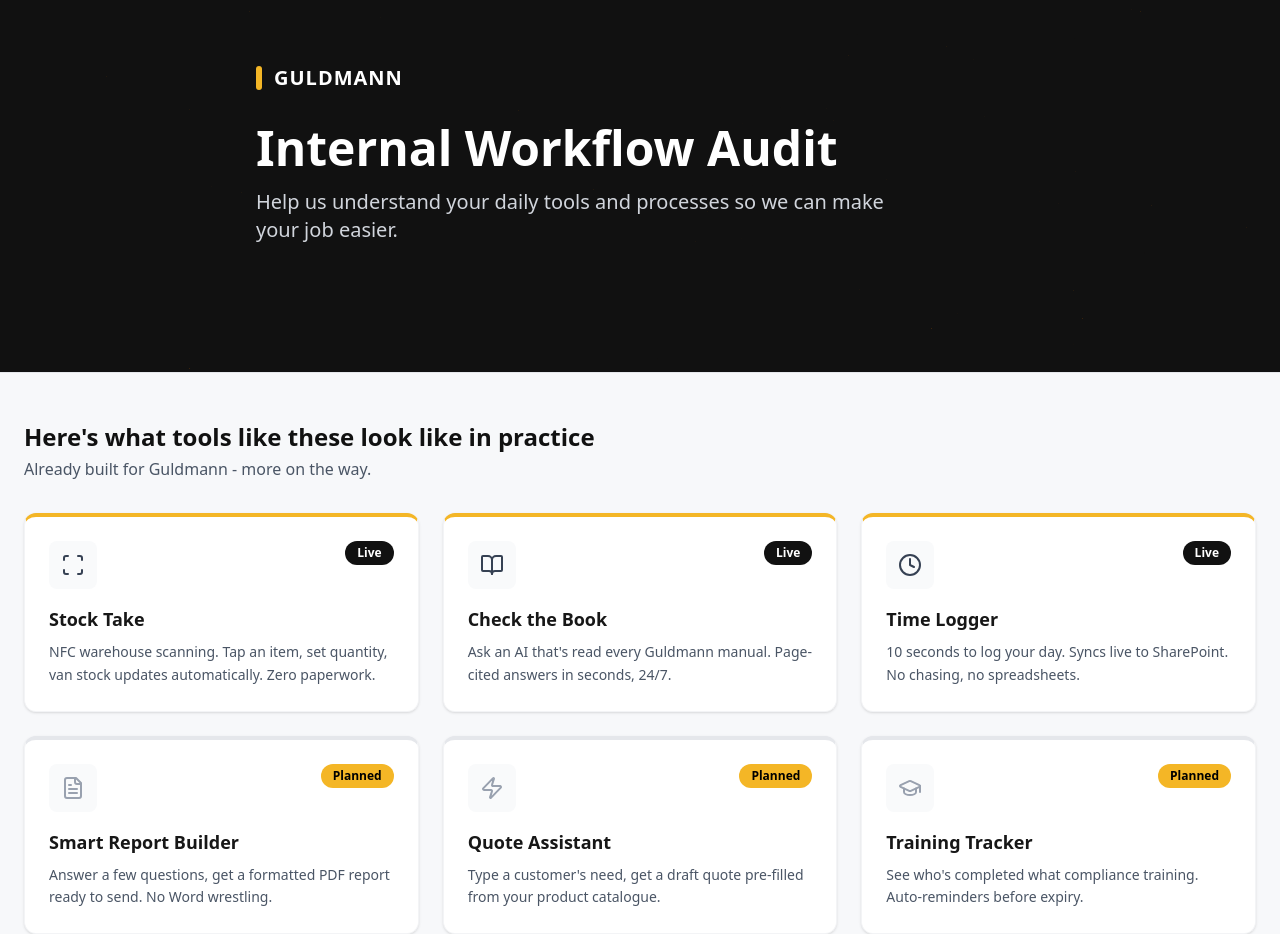
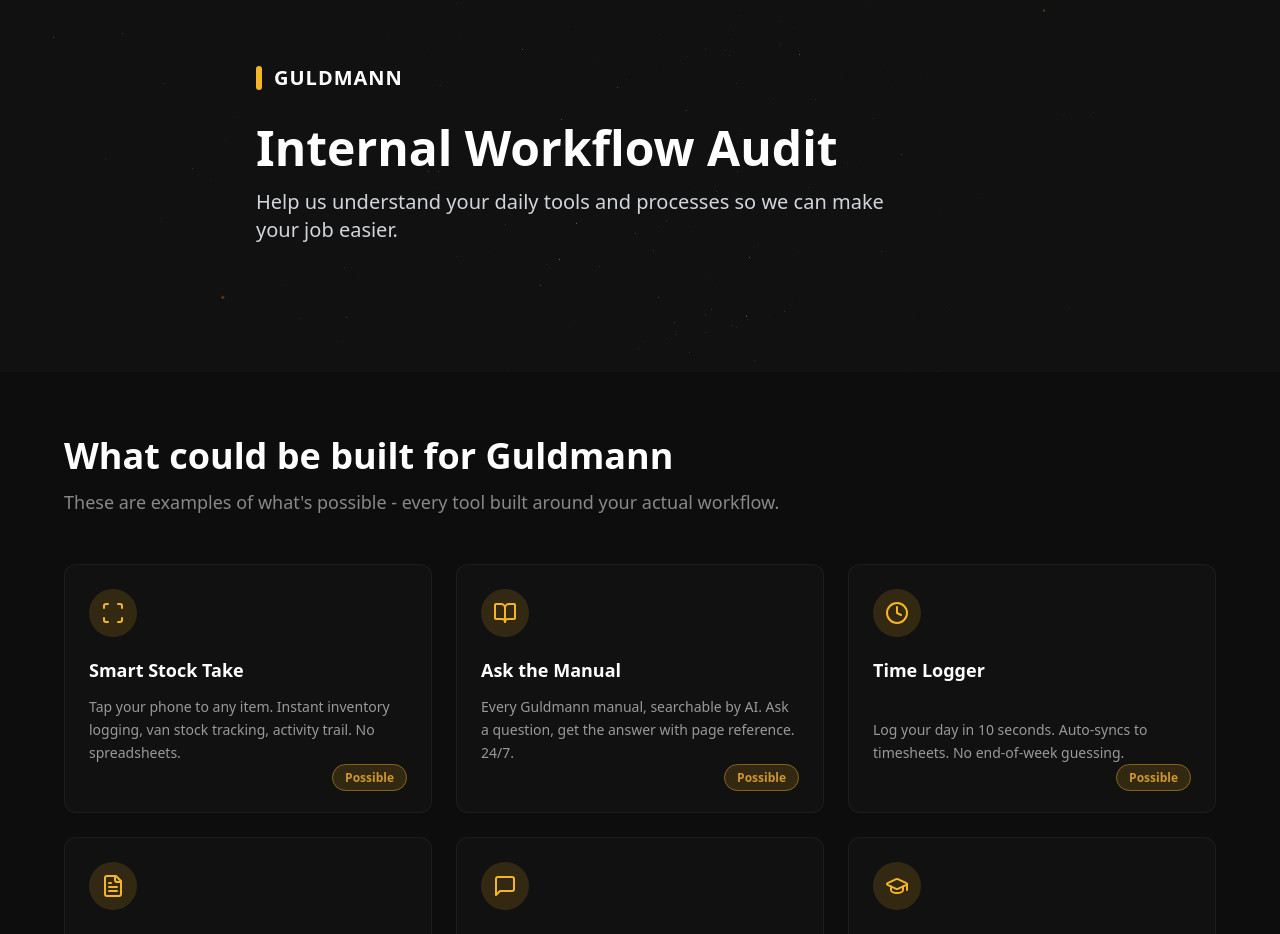
Before and after one commit to JoshOsborne1/josho-portfolio, a Next.js app: page /form in a window 1280 px wide. Shown: the top 934 px of the page. Built offline with nearby package versions, Linux system fonts and the light colour scheme.

Commit message:
pixel: bold tool cards, fix particles, all tools as possibilities

```diff
--- a/src/app/form/page.tsx
+++ b/src/app/form/page.tsx
@@ -2,7 +2,7 @@
 
 import { useState } from 'react';
 import { motion, AnimatePresence } from 'framer-motion';
-import { ChevronRight, ChevronLeft, Check, Loader2, Scan, BookOpen, Clock, FileText, Zap, GraduationCap, Lightbulb } from 'lucide-react';
+import { ChevronRight, ChevronLeft, Check, Loader2, Scan, BookOpen, Clock, FileText, Zap, GraduationCap, Lightbulb, MessageSquare } from 'lucide-react';
 import { GuldmannParticles } from '@/components/GuldmannParticles';
 
 // Reusable custom checkbox component
@@ -273,86 +273,170 @@
 
 
       {/* Inspiration Strip */}
-      <div className="w-full bg-[#F7F8FA] border-y border-gray-200 py-12 relative z-10">
-        <div className="max-w-7xl mx-auto px-6">
-          <div className="mb-8">
-            <h2 className="text-2xl font-bold text-[#111111]">Here's what tools like these look like in practice</h2>
-            <p className="text-gray-600 mt-1">Already built for Guldmann - more on the way.</p>
+      <div className="w-full bg-[#0D0D0D] py-16 px-6 relative z-10">
+        <div className="max-w-6xl mx-auto">
+          <div className="mb-12">
+            <h2 className="text-3xl md:text-4xl font-bold text-white mb-3">What could be built for Guldmann</h2>
+            <p className="text-[#888] text-lg">These are examples of what's possible - every tool built around your actual workflow.</p>
           </div>
 
-          <div className="flex overflow-x-auto pb-6 -mx-6 px-6 xl:mx-0 xl:px-0 gap-6 snap-x snap-mandatory scrollbar-hide xl:grid xl:grid-cols-3 xl:overflow-visible">
+          <div className="grid grid-cols-1 md:grid-cols-2 xl:grid-cols-3 gap-6">
 
-            {/* Real Tool 1 */}
-            <div className="min-w-[300px] xl:min-w-0 bg-white rounded-xl shadow-sm border border-gray-100 p-6 border-t-4 border-t-[#F4B626] snap-start flex-shrink-0 flex flex-col h-full">
-              <div className="flex items-start justify-between mb-4">
-                <div className="w-12 h-12 rounded-lg bg-gray-50 flex items-center justify-center">
-                  <Scan className="w-6 h-6 text-gray-700" />
+            {/* Tool 1 */}
+            <motion.div
+              initial={{ opacity: 0, y: 30 }}
+              animate={{ opacity: 1, y: 0 }}
+              transition={{ delay: 0 * 0.08, duration: 0.5 }}
+              whileHover={{
+                y: -8,
+                scale: 1.03,
+                boxShadow: '0 0 0 1px rgba(244,182,38,0.4), 0 20px 60px rgba(244,182,38,0.15)'
+              }}
+              className="bg-[#111111] rounded-xl p-6 border border-white/5 flex flex-col h-full relative group transition-all duration-250 ease-out"
+            >
+              <div className="flex items-start justify-between mb-5">
+                <div className="w-12 h-12 rounded-full bg-[#F4B626]/15 flex items-center justify-center group-hover:bg-[#F4B626] transition-colors duration-250">
+                  <Scan className="w-6 h-6 text-[#F4B626] group-hover:text-white transition-colors duration-250" />
                 </div>
-                <span className="px-3 py-1 bg-[#111111] text-white text-xs font-bold rounded-full">Live</span>
               </div>
-              <h3 className="text-lg font-bold mb-2">Stock Take</h3>
-              <p className="text-sm text-gray-600 leading-relaxed mt-auto">NFC warehouse scanning. Tap an item, set quantity, van stock updates automatically. Zero paperwork.</p>
+              <h3 className="text-[18px] font-bold text-white mb-3">Smart Stock Take</h3>
+              <p className="text-sm text-[#999] group-hover:text-[#ccc] leading-relaxed mt-auto transition-colors duration-250 mb-6">
+                Tap your phone to any item. Instant inventory logging, van stock tracking, activity trail. No spreadsheets.
+              </p>
+              <div className="absolute bottom-6 right-6">
+                <span className="px-3 py-1 bg-[#F4B626]/15 text-[#cd962b] border border-[#F4B626]/40 text-xs font-bold rounded-full">Possible</span>
               </div>
+            </motion.div>
 
-            {/* Real Tool 2 */}
-            <div className="min-w-[300px] xl:min-w-0 bg-white rounded-xl shadow-sm border border-gray-100 p-6 border-t-4 border-t-[#F4B626] snap-start flex-shrink-0 flex flex-col h-full">
-              <div className="flex items-start justify-between mb-4">
-                <div className="w-12 h-12 rounded-lg bg-gray-50 flex items-center justify-center">
-                  <BookOpen className="w-6 h-6 text-gray-700" />
+            {/* Tool 2 */}
+            <motion.div
+              initial={{ opacity: 0, y: 30 }}
+              animate={{ opacity: 1, y: 0 }}
+              transition={{ delay: 1 * 0.08, duration: 0.5 }}
+              whileHover={{
+                y: -8,
+                scale: 1.03,
+                boxShadow: '0 0 0 1px rgba(244,182,38,0.4), 0 20px 60px rgba(244,182,38,0.15)'
+              }}
+              className="bg-[#111111] rounded-xl p-6 border border-white/5 flex flex-col h-full relative group transition-all duration-250 ease-out"
+            >
+              <div className="flex items-start justify-between mb-5">
+                <div className="w-12 h-12 rounded-full bg-[#F4B626]/15 flex items-center justify-center group-hover:bg-[#F4B626] transition-colors duration-250">
+                  <BookOpen className="w-6 h-6 text-[#F4B626] group-hover:text-white transition-colors duration-250" />
                 </div>
-                <span className="px-3 py-1 bg-[#111111] text-white text-xs font-bold rounded-full">Live</span>
               </div>
-              <h3 className="text-lg font-bold mb-2">Check the Book</h3>
-              <p className="text-sm text-gray-600 leading-relaxed mt-auto">Ask an AI that's read every Guldmann manual. Page-cited answers in seconds, 24/7.</p>
+              <h3 className="text-[18px] font-bold text-white mb-3">Ask the Manual</h3>
+              <p className="text-sm text-[#999] group-hover:text-[#ccc] leading-relaxed mt-auto transition-colors duration-250 mb-6">
+                Every Guldmann manual, searchable by AI. Ask a question, get the answer with page reference. 24/7.
+              </p>
+              <div className="absolute bottom-6 right-6">
+                <span className="px-3 py-1 bg-[#F4B626]/15 text-[#cd962b] border border-[#F4B626]/40 text-xs font-bold rounded-full">Possible</span>
               </div>
+            </motion.div>
 
-            {/* Real Tool 3 */}
-            <div className="min-w-[300px] xl:min-w-0 bg-white rounded-xl shadow-sm border border-gray-100 p-6 border-t-4 border-t-[#F4B626] snap-start flex-shrink-0 flex flex-col h-full">
-              <div className="flex items-start justify-between mb-4">
-                <div className="w-12 h-12 rounded-lg bg-gray-50 flex items-center justify-center">
-                  <Clock className="w-6 h-6 text-gray-700" />
+            {/* Tool 3 */}
+            <motion.div
+              initial={{ opacity: 0, y: 30 }}
+              animate={{ opacity: 1, y: 0 }}
+              transition={{ delay: 2 * 0.08, duration: 0.5 }}
+              whileHover={{
+                y: -8,
+                scale: 1.03,
+                boxShadow: '0 0 0 1px rgba(244,182,38,0.4), 0 20px 60px rgba(244,182,38,0.15)'
+              }}
+              className="bg-[#111111] rounded-xl p-6 border border-white/5 flex flex-col h-full relative group transition-all duration-250 ease-out"
+            >
+              <div className="flex items-start justify-between mb-5">
+                <div className="w-12 h-12 rounded-full bg-[#F4B626]/15 flex items-center justify-center group-hover:bg-[#F4B626] transition-colors duration-250">
+                  <Clock className="w-6 h-6 text-[#F4B626] group-hover:text-white transition-colors duration-250" />
                 </div>
-                <span className="px-3 py-1 bg-[#111111] text-white text-xs font-bold rounded-full">Live</span>
               </div>
-              <h3 className="text-lg font-bold mb-2">Time Logger</h3>
-              <p className="text-sm text-gray-600 leading-relaxed mt-auto">10 seconds to log your day. Syncs live to SharePoint. No chasing, no spreadsheets.</p>
+              <h3 className="text-[18px] font-bold text-white mb-3">Time Logger</h3>
+              <p className="text-sm text-[#999] group-hover:text-[#ccc] leading-relaxed mt-auto transition-colors duration-250 mb-6">
+                Log your day in 10 seconds. Auto-syncs to timesheets. No end-of-week guessing.
+              </p>
+              <div className="absolute bottom-6 right-6">
+                <span className="px-3 py-1 bg-[#F4B626]/15 text-[#cd962b] border border-[#F4B626]/40 text-xs font-bold rounded-full">Possible</span>
               </div>
+            </motion.div>
 
-            {/* Possible Tool 1 */}
-            <div className="min-w-[300px] xl:min-w-0 bg-white rounded-xl shadow-sm border border-gray-100 p-6 border-t-4 border-t-gray-200 snap-start flex-shrink-0 flex flex-col h-full relative overflow-hidden group hover:border-t-[#F4B626] transition-colors">
-              <div className="flex items-start justify-between mb-4 relative z-10">
-                <div className="w-12 h-12 rounded-lg bg-gray-50 flex items-center justify-center group-hover:bg-gray-100 transition-colors">
-                  <FileText className="w-6 h-6 text-gray-400 group-hover:text-gray-700 transition-colors" />
+            {/* Tool 4 */}
+            <motion.div
+              initial={{ opacity: 0, y: 30 }}
+              animate={{ opacity: 1, y: 0 }}
+              transition={{ delay: 3 * 0.08, duration: 0.5 }}
+              whileHover={{
+                y: -8,
+                scale: 1.03,
+                boxShadow: '0 0 0 1px rgba(244,182,38,0.4), 0 20px 60px rgba(244,182,38,0.15)'
+              }}
+              className="bg-[#111111] rounded-xl p-6 border border-white/5 flex flex-col h-full relative group transition-all duration-250 ease-out"
+            >
+              <div className="flex items-start justify-between mb-5">
+                <div className="w-12 h-12 rounded-full bg-[#F4B626]/15 flex items-center justify-center group-hover:bg-[#F4B626] transition-colors duration-250">
+                  <FileText className="w-6 h-6 text-[#F4B626] group-hover:text-white transition-colors duration-250" />
                 </div>
-                <span className="px-3 py-1 bg-[#F4B626] text-black text-xs font-bold rounded-full">Planned</span>
               </div>
-              <h3 className="text-lg font-bold mb-2 relative z-10">Smart Report Builder</h3>
-              <p className="text-sm text-gray-600 leading-relaxed mt-auto relative z-10">Answer a few questions, get a formatted PDF report ready to send. No Word wrestling.</p>
+              <h3 className="text-[18px] font-bold text-white mb-3">Report Builder</h3>
+              <p className="text-sm text-[#999] group-hover:text-[#ccc] leading-relaxed mt-auto transition-colors duration-250 mb-6">
+                Answer a few questions, get a formatted PDF report ready to send. No more Word wrestling.
+              </p>
+              <div className="absolute bottom-6 right-6">
+                <span className="px-3 py-1 bg-[#F4B626]/15 text-[#cd962b] border border-[#F4B626]/40 text-xs font-bold rounded-full">Possible</span>
               </div>
+            </motion.div>
 
-            {/* Possible Tool 2 */}
-            <div className="min-w-[300px] xl:min-w-0 bg-white rounded-xl shadow-sm border border-gray-100 p-6 border-t-4 border-t-gray-200 snap-start flex-shrink-0 flex flex-col h-full relative overflow-hidden group hover:border-t-[#F4B626] transition-colors">
-              <div className="flex items-start justify-between mb-4 relative z-10">
-                <div className="w-12 h-12 rounded-lg bg-gray-50 flex items-center justify-center group-hover:bg-gray-100 transition-colors">
-                  <Zap className="w-6 h-6 text-gray-400 group-hover:text-gray-700 transition-colors" />
+            {/* Tool 5 */}
+            <motion.div
+              initial={{ opacity: 0, y: 30 }}
+              animate={{ opacity: 1, y: 0 }}
+              transition={{ delay: 4 * 0.08, duration: 0.5 }}
+              whileHover={{
+                y: -8,
+                scale: 1.03,
+                boxShadow: '0 0 0 1px rgba(244,182,38,0.4), 0 20px 60px rgba(244,182,38,0.15)'
+              }}
+              className="bg-[#111111] rounded-xl p-6 border border-white/5 flex flex-col h-full relative group transition-all duration-250 ease-out"
+            >
+              <div className="flex items-start justify-between mb-5">
+                <div className="w-12 h-12 rounded-full bg-[#F4B626]/15 flex items-center justify-center group-hover:bg-[#F4B626] transition-colors duration-250">
+                  <MessageSquare className="w-6 h-6 text-[#F4B626] group-hover:text-white transition-colors duration-250" />
                 </div>
-                <span className="px-3 py-1 bg-[#F4B626] text-black text-xs font-bold rounded-full">Planned</span>
               </div>
-              <h3 className="text-lg font-bold mb-2 relative z-10">Quote Assistant</h3>
-              <p className="text-sm text-gray-600 leading-relaxed mt-auto relative z-10">Type a customer's need, get a draft quote pre-filled from your product catalogue.</p>
+              <h3 className="text-[18px] font-bold text-white mb-3">Quote Assistant</h3>
+              <p className="text-sm text-[#999] group-hover:text-[#ccc] leading-relaxed mt-auto transition-colors duration-250 mb-6">
+                Type a customer's need, get a pre-filled draft quote from the product catalogue. Done in minutes.
+              </p>
+              <div className="absolute bottom-6 right-6">
+                <span className="px-3 py-1 bg-[#F4B626]/15 text-[#cd962b] border border-[#F4B626]/40 text-xs font-bold rounded-full">Possible</span>
               </div>
+            </motion.div>
 
-            {/* Possible Tool 3 */}
-            <div className="min-w-[300px] xl:min-w-0 bg-white rounded-xl shadow-sm border border-gray-100 p-6 border-t-4 border-t-gray-200 snap-start flex-shrink-0 flex flex-col h-full relative overflow-hidden group hover:border-t-[#F4B626] transition-colors">
-              <div className="flex items-start justify-between mb-4 relative z-10">
-                <div className="w-12 h-12 rounded-lg bg-gray-50 flex items-center justify-center group-hover:bg-gray-100 transition-colors">
-                  <GraduationCap className="w-6 h-6 text-gray-400 group-hover:text-gray-700 transition-colors" />
+            {/* Tool 6 */}
+            <motion.div
+              initial={{ opacity: 0, y: 30 }}
+              animate={{ opacity: 1, y: 0 }}
+              transition={{ delay: 5 * 0.08, duration: 0.5 }}
+              whileHover={{
+                y: -8,
+                scale: 1.03,
+                boxShadow: '0 0 0 1px rgba(244,182,38,0.4), 0 20px 60px rgba(244,182,38,0.15)'
+              }}
+              className="bg-[#111111] rounded-xl p-6 border border-white/5 flex flex-col h-full relative group transition-all duration-250 ease-out"
+            >
+              <div className="flex items-start justify-between mb-5">
+                <div className="w-12 h-12 rounded-full bg-[#F4B626]/15 flex items-center justify-center group-hover:bg-[#F4B626] transition-colors duration-250">
+                  <GraduationCap className="w-6 h-6 text-[#F4B626] group-hover:text-white transition-colors duration-250" />
                 </div>
-                <span className="px-3 py-1 bg-[#F4B626] text-black text-xs font-bold rounded-full">Planned</span>
               </div>
-              <h3 className="text-lg font-bold mb-2 relative z-10">Training Tracker</h3>
-              <p className="text-sm text-gray-600 leading-relaxed mt-auto relative z-10">See who's completed what compliance training. Auto-reminders before expiry.</p>
+              <h3 className="text-[18px] font-bold text-white mb-3">Training Tracker</h3>
+              <p className="text-sm text-[#999] group-hover:text-[#ccc] leading-relaxed mt-auto transition-colors duration-250 mb-6">
+                See team compliance at a glance. Auto-reminders before expiry. Nothing falls through the cracks.
+              </p>
+              <div className="absolute bottom-6 right-6">
+                <span className="px-3 py-1 bg-[#F4B626]/15 text-[#cd962b] border border-[#F4B626]/40 text-xs font-bold rounded-full">Possible</span>
               </div>
+            </motion.div>
 
           </div>
         </div>
--- a/src/components/GuldmannParticles.tsx
+++ b/src/components/GuldmannParticles.tsx
@@ -17,7 +17,7 @@
     // Camera
     const camera = new THREE.PerspectiveCamera(
       75,
-      window.innerWidth / window.innerHeight,
+      container.clientWidth / container.clientHeight,
       0.1,
       1000
     );
@@ -25,15 +25,20 @@
 
     // Renderer
     const renderer = new THREE.WebGLRenderer({ alpha: true, antialias: true });
-    renderer.setSize(window.innerWidth, window.innerHeight);
+    renderer.setSize(container.clientWidth, container.clientHeight);
     renderer.setPixelRatio(Math.min(window.devicePixelRatio, 2));
 
     // Add to DOM
     container.appendChild(renderer.domElement);
+    renderer.domElement.style.position = 'absolute';
+    renderer.domElement.style.top = '0';
+    renderer.domElement.style.left = '0';
+    renderer.domElement.style.width = '100%';
+    renderer.domElement.style.height = '100%';
 
     // Particles
     const particlesGeometry = new THREE.BufferGeometry();
-    const particlesCount = 300; // not too dense, professional look
+    const particlesCount = 500; // not too dense, professional look
 
     const posArray = new Float32Array(particlesCount * 3);
     const scaleArray = new Float32Array(particlesCount);
@@ -78,7 +83,7 @@
           gl_Position = projectedPosition;
 
           // Size attenuation based on depth and scale
-          gl_PointSize = (20.0 * aScale) * (1.0 / -viewPosition.z);
+          gl_PointSize = (35.0 * aScale) * (1.0 / -viewPosition.z);
         }
       `,
       fragmentShader: `
@@ -93,7 +98,7 @@
           if (strength < 0.01) discard;
 
           // Very subtle opacity for professional look
-          gl_FragColor = vec4(uColor, strength * 0.4);
+          gl_FragColor = vec4(uColor, strength * 0.7);
         }
       `,
       transparent: true,
@@ -120,9 +125,9 @@
 
     // Resize handler
     const onWindowResize = () => {
-      camera.aspect = window.innerWidth / window.innerHeight;
+      camera.aspect = container.clientWidth / container.clientHeight;
       camera.updateProjectionMatrix();
-      renderer.setSize(window.innerWidth, window.innerHeight);
+      renderer.setSize(container.clientWidth, container.clientHeight);
     };
 
     window.addEventListener('resize', onWindowResize);
@@ -170,8 +175,8 @@
   return (
     <div
       ref={containerRef}
-      className="absolute inset-0 z-0 pointer-events-none"
-      style={{ opacity: 0.6 }} // subtle
+      className="absolute inset-0 z-0 pointer-events-none" style={{ position: 'absolute', inset: 0, opacity: 1.0 }}
+
     />
   );
 }
```
Lines whose indentation alone changed are shown as unchanged.
